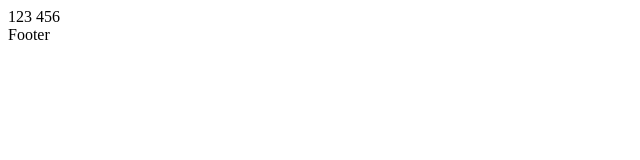
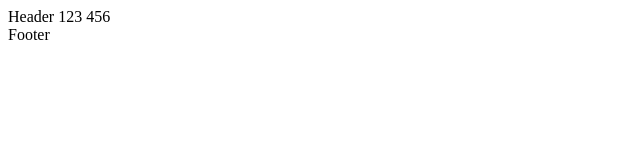
Before and after one commit to alexmik71/my-project, a plain HTML site: page index.html in a window 1280 px wide. Shown: the full height of the page, 0-640 px from the left. Drawn offline with Linux system fonts and the light colour scheme.

Commit message:
Update index.html

```diff
--- a/index.html
+++ b/index.html
@@ -7,7 +7,7 @@
   <title>Document new</title>
 </head>
 <body>
-  123
+  Header 123
   456
   <footer>Footer</footer>
 </body>
```
